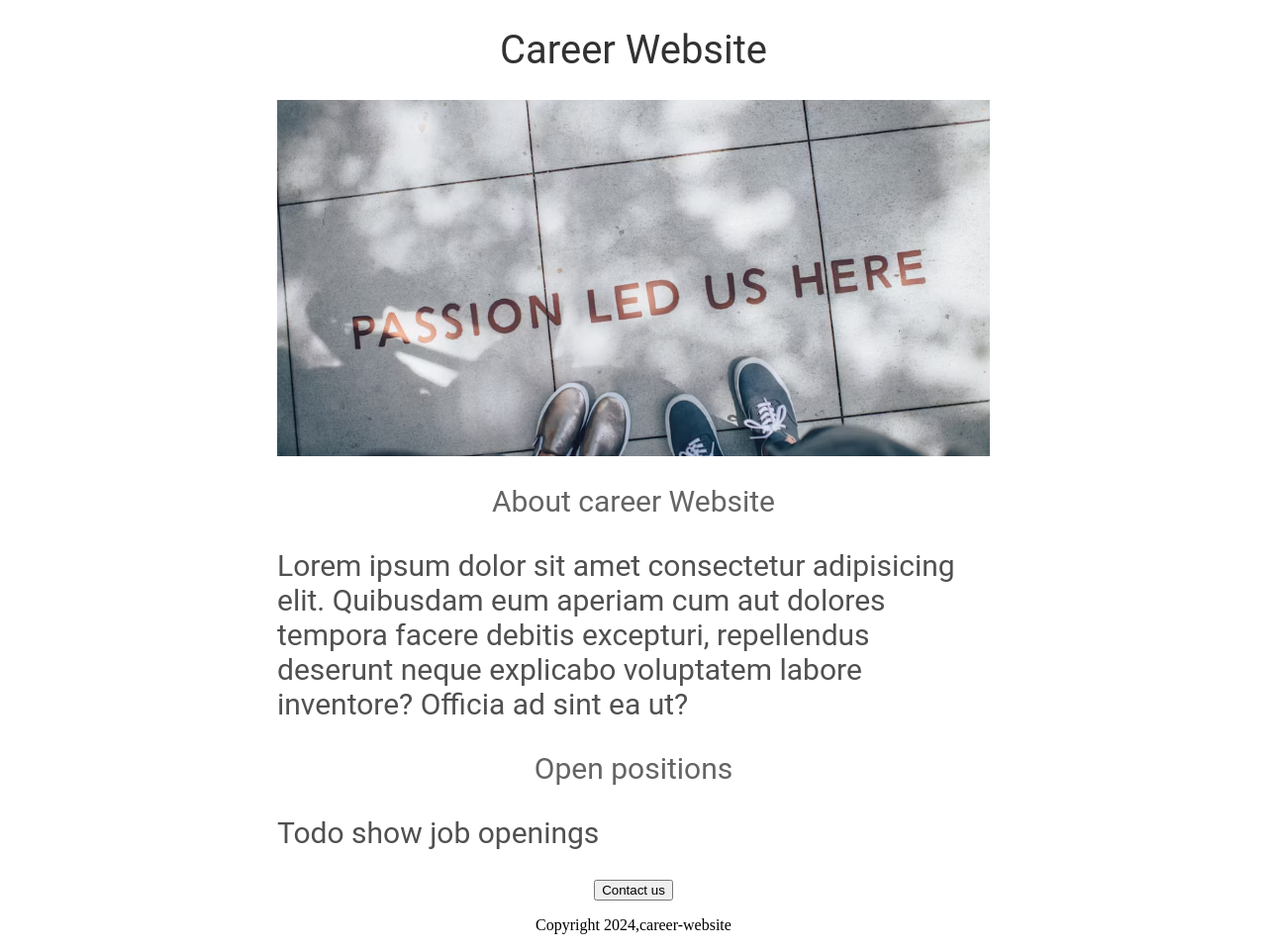
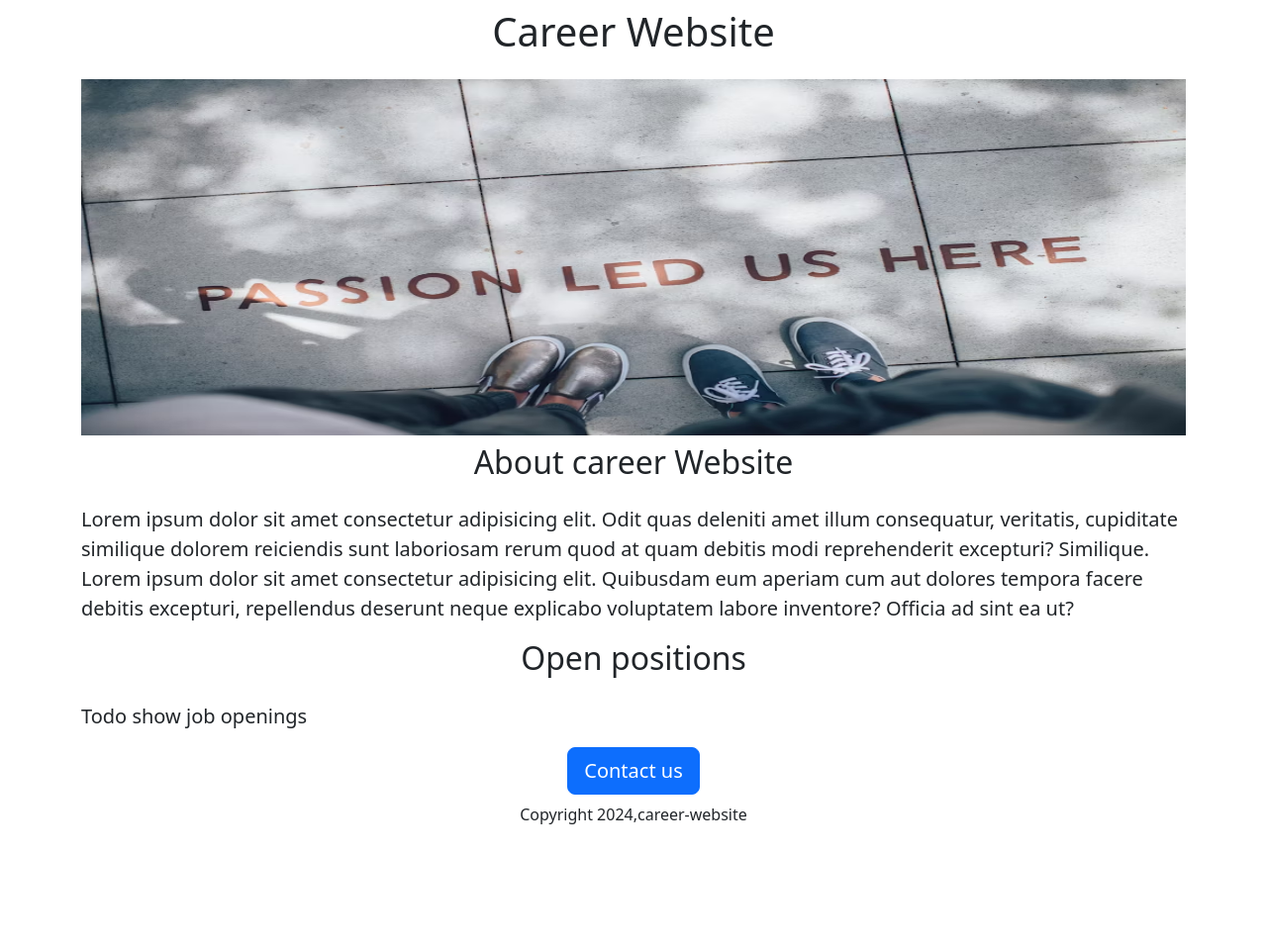
Before and after one commit to Sheshikumar1/Career-website, a Flask app: page / in a window 1280 px wide. Shown: the whole page at 99% size. After the commit the page ends 833 px from the top, so only its background shows below. Run offline with Flask 3, Linux system fonts and the light colour scheme.

Commit message:
bootstap added

```diff
--- a/templates/hello.html
+++ b/templates/hello.html
@@ -3,57 +3,27 @@
 <head>
     <meta charset="UTF-8">
     <meta name="viewport" content="width=device-width, initial-scale=1.0">
+    <link href="https://cdn.jsdelivr.net/npm/bootstrap@5.3.3/dist/css/bootstrap.min.css" rel="stylesheet" integrity="sha384-QWTKZyjpPEjISv5WaRU9OFeRpok6YctnYmDr5pNlyT2bRjXh0JMhjY6hW+ALEwIH" crossorigin="anonymous">
     <title>career-website</title>
     <style>
-    h1{
-    font-size:40px;
-    font-family:Roboto;
-    font-weight:normal;
-    color:rgb(50,50,50);
-    text-align:center;
+        #banner{
+            height:360px;
+            width:100%;
 
-    }
-    #banner {
-    width:100%;
-    height:360px;
-    object-fit:cover;
-
-    }
-
-    h2{
-    font-family:Roboto;
-    font-size:30px;
-    color:rgb(100,100,100);
-    text-align:center;
-    font-weight:normal;
-
-    }
-    .bodytext {
-    font-family:Roboto;
-    font-size:30px;
-    color:rgb(80,80,80);
-
-    }
-    .container{
-    max-width:720px;
-    margin:0 auto 0;
-    }
-
-
-
+        }
     </style>
 </head>
 <body>
     <div class="container">
-    <h1>Career Website</h1>
-    <img id="banner" src="{{url_for('static',filename='banner.jpeg')}}">
-    <h2>About career Website</h2>
-    <p class="bodytext">Lorem ipsum dolor sit amet consectetur adipisicing elit. Quibusdam eum aperiam cum aut dolores tempora facere debitis excepturi, repellendus deserunt neque explicabo voluptatem labore inventore? Officia ad sint ea ut?</p>
-    <h2>Open positions</h2>
-    <p class="bodytext">Todo show job openings</p>
-    <div style="text-align: center;">
-    <button>Contact us</button>
-    <p>Copyright 2024,career-website</p>
+    <h1 class="text-center mt-2 mb-4" >Career Website</h1>
+    <img id="banner" class="img-fluid" src="{{url_for('static',filename='banner.jpeg')}}">
+    <h2 class="text-center mt-2 mb-4">About career Website</h2>
+    <p class="lead">Lorem ipsum dolor sit amet consectetur adipisicing elit. Odit quas deleniti amet illum consequatur, veritatis, cupiditate similique dolorem reiciendis sunt laboriosam rerum quod at quam debitis modi reprehenderit excepturi? Similique. Lorem ipsum dolor sit amet consectetur adipisicing elit. Quibusdam eum aperiam cum aut dolores tempora facere debitis excepturi, repellendus deserunt neque explicabo voluptatem labore inventore? Officia ad sint ea ut?</p>
+    <h2 class="text-center mt-2 mb-4">Open positions</h2>
+    <p class="lead">Todo show job openings</p>
+    <div class="text-center">
+    <button  class="btn btn-primary btn-lg">Contact us</button>
+    <p class="mt-2">Copyright 2024,career-website</p>
     </div>
     </div>
 </body>
```
